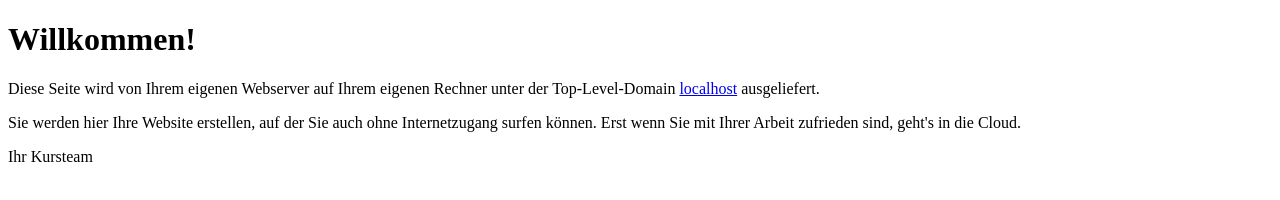
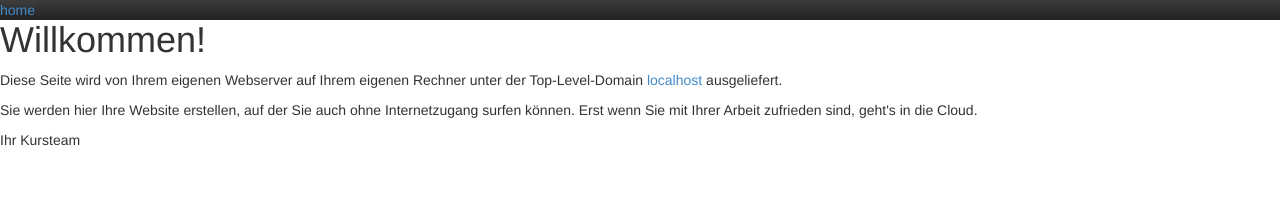
Before and after one commit to kplkoop/spielwiese, a plain HTML site: page index.html in a window 1280 px wide. Drawn offline with Linux system fonts and the light colour scheme.

Commit message:
bootstrap eingebunden und getestet

```diff
--- a/index.html
+++ b/index.html
@@ -1,14 +1,22 @@
 <!DOCTYPE html>
 <html>
 <head>
+<link rel="stylesheet" href="./bootstrap/css/bootstrap-theme.min.css" />
+<link rel="stylesheet" href="./bootstrap/css/bootstrap.css" />
+<script type="text/javascript" src="./bootstrap/js/bootstrap.min.js"></script>
+
 <meta http-equiv="Content-Type" content="text/html;charset=utf-8" />
 <title>Willkommen!</title>
 </head>
 <body>
+	<div class="navbar-inverse navbar-fixed-top">
+		<a href="#" class="navbar-inverse .navbar-nav .active">home</a>
+	</div>
 <header>
 	<h1>Willkommen!</h1>
 </header>
 <article>
+
 	<p>
 		Diese Seite wird von Ihrem eigenen Webserver auf Ihrem eigenen Rechner unter der Top-Level-Domain
 		<a href="http://localhost">localhost</a> ausgeliefert.
```
Also changed, not shown: 1 other file.
